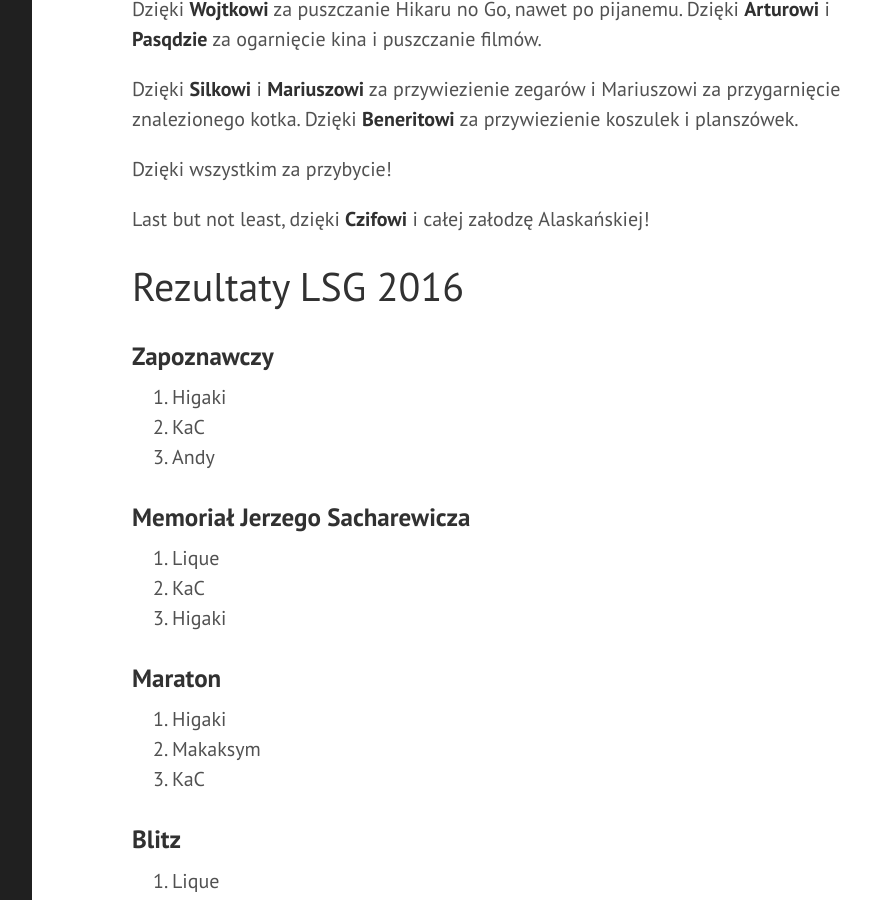
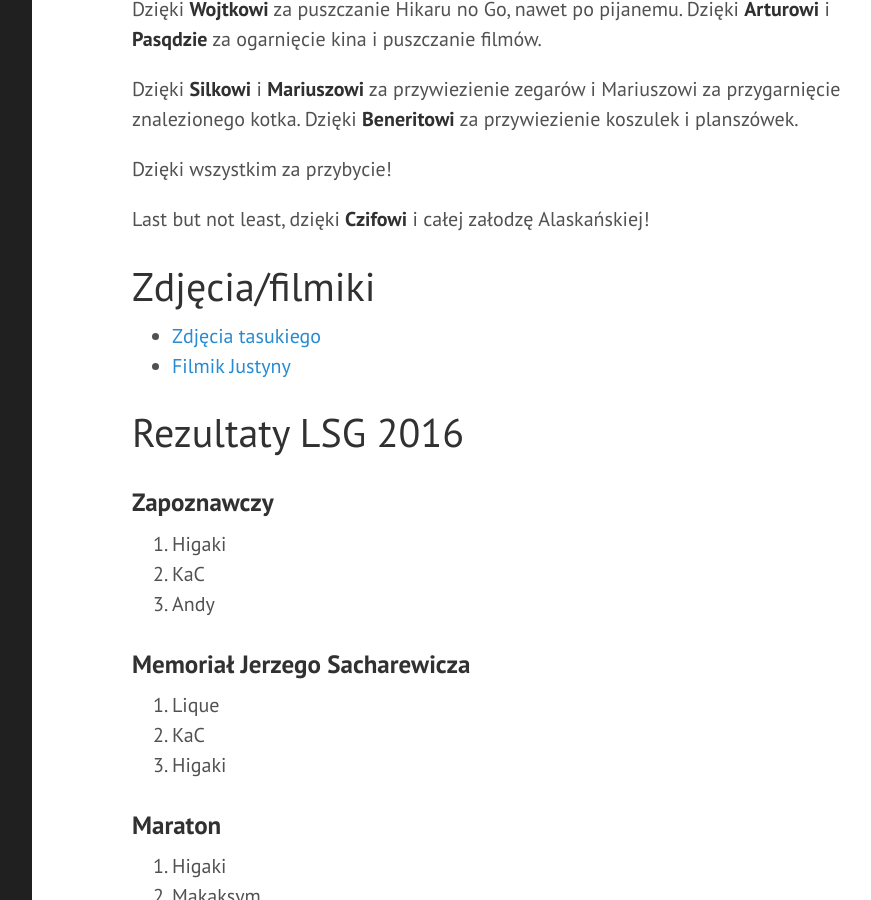
Before and after one commit to tasuki/lsg, a Jekyll site: the page built from 2016.md, in a window 1280 px wide and 900 px high, scrolled down 573 px. Shown: the whole window, without its empty margins (328-1199 px from the left). Built offline with Jekyll 4.4.1, drawn with Linux system fonts in a browser that asks for light colours.

Commit message:
Zdjecia/filmiki

```diff
--- a/2016.md
+++ b/2016.md
@@ -24,6 +24,11 @@ Dzięki **Silkowi** i **Mariuszowi** za przywiezienie zegarów i Mariuszowi za p
 Dzięki wszystkim za przybycie!
 
 Last but not least, dzięki **Czifowi** i całej załodzę Alaskańskiej!
+
+# Zdjęcia/filmiki
+
+- [Zdjęcia tasukiego](https://gallery.tasuki.org/2016/07-lsg)
+- [Filmik Justyny](https://www.facebook.com/PolskieStowarzyszenieGo/videos/1029333123788421/)
 
 # Rezultaty LSG 2016
 
```
